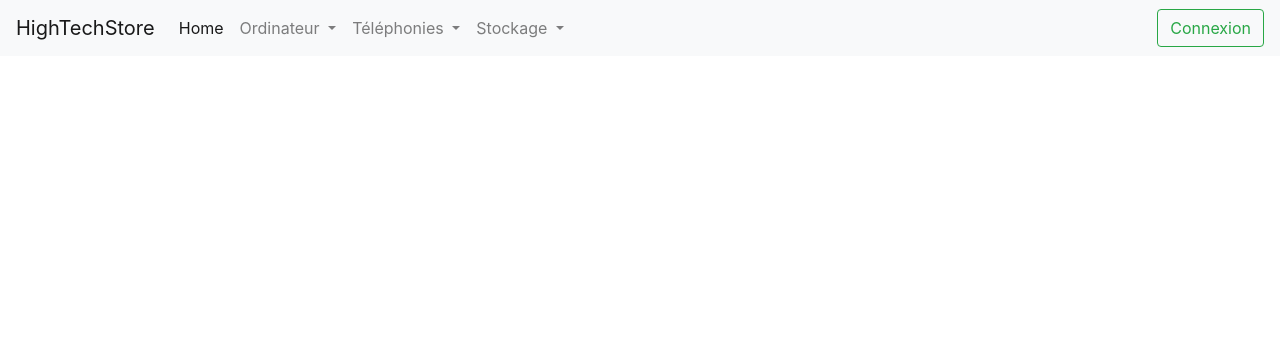
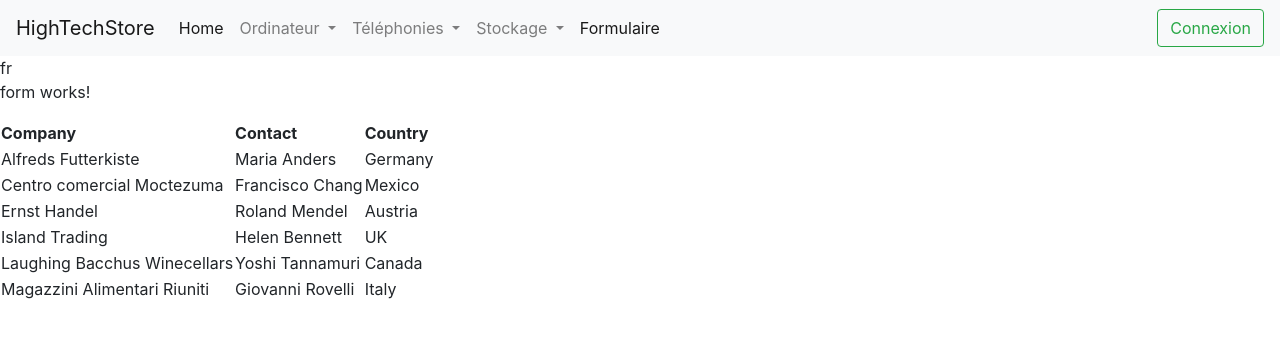
Before and after one commit to M1M-OnFire/high-tech-store-front, an Angular app: page /form in a window 1280 px wide. Before the commit this address led to /. Shown: the top 338 px of the page. Built offline with nearby package versions, Linux system fonts and the light colour scheme.

Commit message:
feat: formulaire

```diff
--- a/src/app/app-routing.module.ts
+++ b/src/app/app-routing.module.ts
@@ -7,6 +7,7 @@
 import { PcPortableComponent } from './components/ordinateur/pc-portable/pc-portable.component';
 import { AuthentificationGuard } from './guards/authentification.guard';
 import { NoAuthentificationGuard } from './guards/no-authentification.guard';
+import {FormComponent} from './components/form/form.component';
 
 const routes: Routes = [
   {path:"", component: ConnexionComponent, canActivate:[NoAuthentificationGuard]},
@@ -15,6 +16,8 @@
   {path:"pc-bureau", component: PcBureauComponent, canActivate:[AuthentificationGuard]},
   {path:"pc-accessoires", component: PcAccessoiresComponent, canActivate: [AuthentificationGuard]},
   {path:"connexion", component: ConnexionComponent, canActivate: [NoAuthentificationGuard]},
+  {path:"form", component: FormComponent, canActivate: [NoAuthentificationGuard]},
+
 ];
 
 @NgModule({
--- a/src/app/app.module.ts
+++ b/src/app/app.module.ts
@@ -11,6 +11,7 @@
 import { ConnexionComponent } from './components/connexion/connexion.component';
 import { FormsModule } from '@angular/forms';
 import { HttpClientModule } from '@angular/common/http';
+import { FormComponent } from './components/form/form.component';
 
 @NgModule({
   declarations: [
@@ -20,7 +21,8 @@
     PcPortableComponent,
     PcBureauComponent,
     PcAccessoiresComponent,
-    ConnexionComponent
+    ConnexionComponent,
+    FormComponent
   ],
   imports: [
     BrowserModule,
--- /dev/null
+++ b/src/app/components/form/form.component.html
@@ -0,0 +1,38 @@
+<p>form works!</p>
+<table>
+  <tr>
+    <th>Company</th>
+    <th>Contact</th>
+    <th>Country</th>
+  </tr>
+  <tr>
+    <td>Alfreds Futterkiste</td>
+    <td>Maria Anders</td>
+    <td>Germany</td>
+  </tr>
+  <tr>
+    <td>Centro comercial Moctezuma</td>
+    <td>Francisco Chang</td>
+    <td>Mexico</td>
+  </tr>
+  <tr>
+    <td>Ernst Handel</td>
+    <td>Roland Mendel</td>
+    <td>Austria</td>
+  </tr>
+  <tr>
+    <td>Island Trading</td>
+    <td>Helen Bennett</td>
+    <td>UK</td>
+  </tr>
+  <tr>
+    <td>Laughing Bacchus Winecellars</td>
+    <td>Yoshi Tannamuri</td>
+    <td>Canada</td>
+  </tr>
+  <tr>
+    <td>Magazzini Alimentari Riuniti</td>
+    <td>Giovanni Rovelli</td>
+    <td>Italy</td>
+  </tr>
+</table>
--- /dev/null
+++ b/src/app/components/form/form.component.ts
@@ -0,0 +1,15 @@
+import { Component, OnInit } from '@angular/core';
+
+@Component({
+  selector: 'app-form',
+  templateUrl: './form.component.html',
+  styleUrls: ['./form.component.css']
+})
+export class FormComponent implements OnInit {
+
+  constructor() { }
+
+  ngOnInit(): void {
+  }
+
+}
--- a/src/app/components/navbar/navbar.component.html
+++ b/src/app/components/navbar/navbar.component.html
@@ -17,6 +17,7 @@
           <a class="dropdown-item" routerLink="/pc-portable">PC Portable</a>
           <a class="dropdown-item"  routerLink="/pc-bureau">PC de Bureau</a>
           <a class="dropdown-item"  routerLink="/pc-accessoires">Accessoires</a>
+
         </div>
       </li>
       <li class="nav-item dropdown">
@@ -39,7 +40,12 @@
           <a class="dropdown-item" href="#">Accessoires</a>
         </div>
       </li>
+      <li class="nav-item active">
+        <a class="nav-link" routerLink="/form">Formulaire </a>
+      </li>
     </ul>
+
     <a class="btn btn-outline-success my-2 my-sm-0" routerLink="/connexion">Connexion</a>
   </div>
 </nav>
+fr
```
Also changed, not shown: src/app/components/form/form.component.css (added), 1 other file (tests, documents, lock files or other folders).
